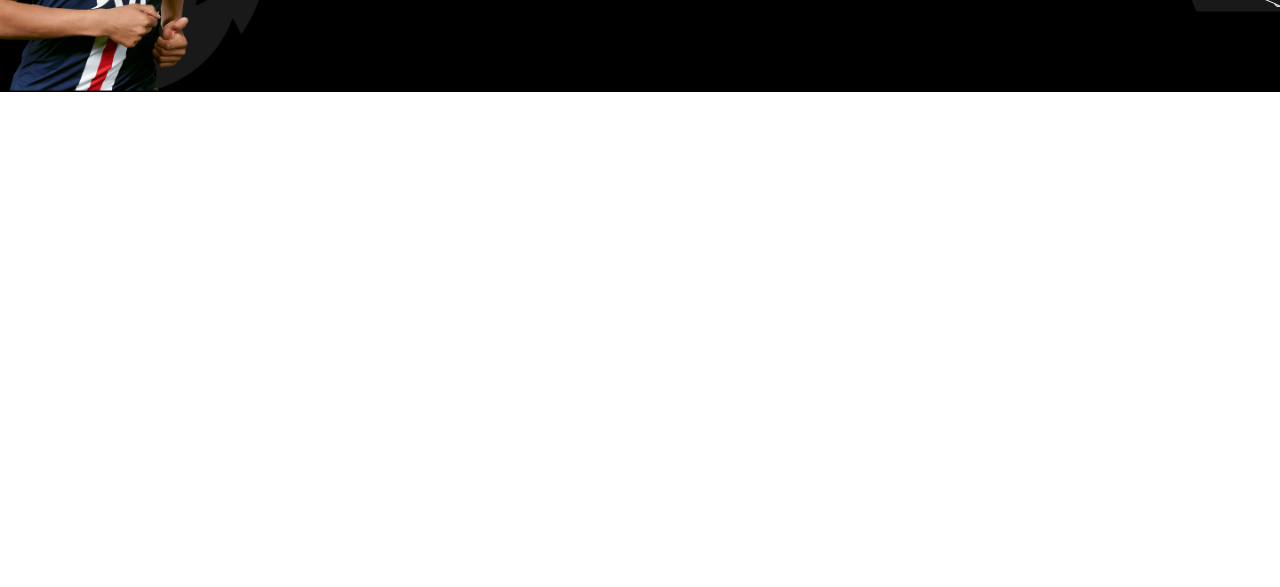
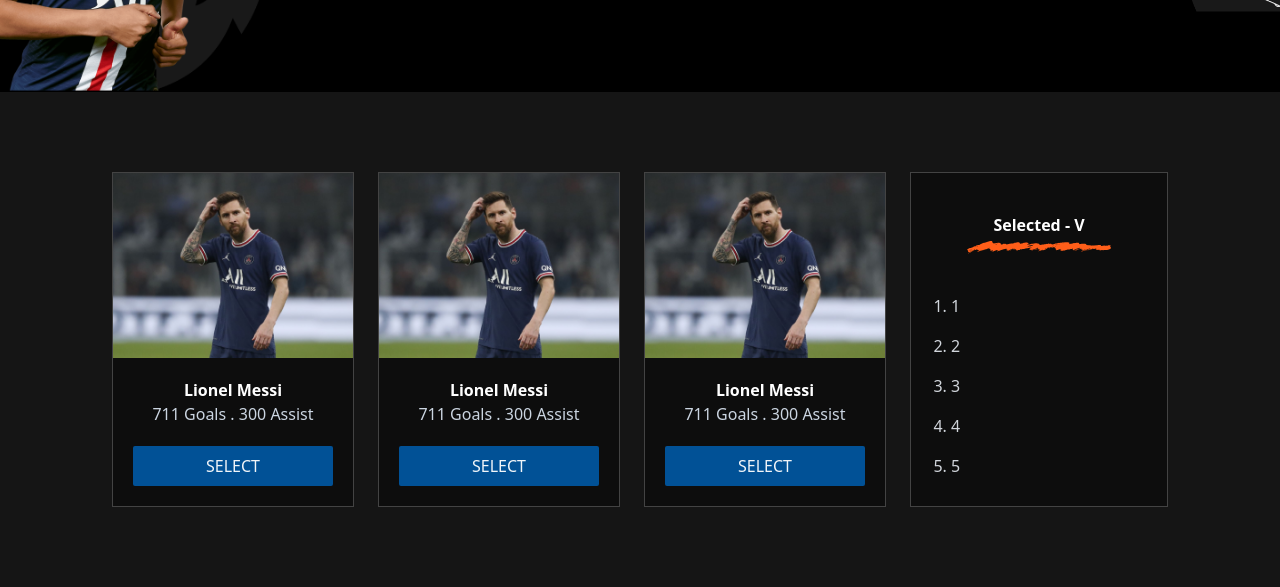
Before and after one commit to showrove-roy/player-s-selection-cost-calculation, a plain HTML site: page index.html in a window 1280 px wide. Shown: the part 298-885 px from the top of the page. Before the commit the page ends 800 px from the top, so only its background shows below. Drawn offline with nearby package versions, Linux system fonts and the light colour scheme.

Commit message:
card added

```diff
--- a/index.html
+++ b/index.html
@@ -13,6 +13,7 @@
 </head>
 <body>
 
+  <!-- Header section start -->
 <header class="bg-black">
   <div class="flex h-auto items-center">
     <div class="w-3/12 -mb-4">
@@ -21,7 +22,7 @@
     <div class="w-6/12 text-center px-10">
       <h1 class="text-orange-500 text-5xl font-bold font">Choose Your Best Choice</h1>
 
-      <p class="text-gray-100 px-5 mt-5">Amet minim mollit non deserunt ullamco est sit aliqua dolor do amet sint. Velit officia consequat duis enim velit mollit. Exercitation veniam consequat sunt nostrud amet.</p>
+      <p class="text-gray-100 px-5 mt-5 text-lg">Amet minim mollit non deserunt ullamco est sit aliqua dolor do amet sint. Velit officia consequat duis enim velit mollit. Exercitation veniam consequat sunt nostrud amet.</p>
     </div>
     <div class="w-3/12 text-right pl-24 -mb-5">
       <img class="w-40 mt-10" src="images/Card-psg.png" alt="">
@@ -30,7 +31,86 @@
   </div>
 </header>
 
+  <!-- Header section End -->
 
+<main class="bg-[#151515] px-28 py-20">
+
+  <section class="flex gap-x-6">
+
+    <!-- Player card section start -->
+    <section class="w-9/12 grid grid-cols-3 gap-6">
+      <!-- card - 1 -->
+      <div class="bg-[#0D0D0D] border border-[#434343]">
+        <div><img class="w-full" src="images/Rectangle 144-1.png" alt=""></div>
+        <div class="pt-5 pb-3 w-5/6 m-auto">
+          <h2 class="text-white text-center font-semibold mb">Lionel Messi</h2>
+          <p class="text-slate-300 text-center mb-5">
+            <span>711 Goals</span>
+            .
+            <span>300 Assist</span>
+        </p>
+          <button class="bg-[#015196] font-medium py-2 rounded-sm text-slate-100 w-full hover:bg-[#A2A9AF]">SELECT</button>
+        </div>
+      </div>
+      <!-- card - 2 -->
+      <div class="bg-[#0D0D0D] border border-[#434343]">
+        <div><img class="w-full" src="images/Rectangle 144-1.png" alt=""></div>
+        <div class="pt-5 pb-3 w-5/6 m-auto">
+          <h2 class="text-white text-center font-semibold mb">Lionel Messi</h2>
+          <p class="text-slate-300 text-center mb-5">
+            <span>711 Goals</span>
+            .
+            <span>300 Assist</span>
+        </p>
+          <button class="bg-[#015196] font-medium py-2 rounded-sm text-slate-100 w-full hover:bg-[#A2A9AF]">SELECT</button>
+        </div>
+      </div>
+      <!-- card - 3 -->
+      <div class="bg-[#0D0D0D] border border-[#434343]">
+        <div><img class="w-full" src="images/Rectangle 144-1.png" alt=""></div>
+        <div class="pt-5 pb-3 w-5/6 m-auto">
+          <h2 class="text-white text-center font-semibold mb">Lionel Messi</h2>
+          <p class="text-slate-300 text-center mb-5">
+            <span>711 Goals</span>
+            .
+            <span>300 Assist</span>
+        </p>
+          <button class="bg-[#015196] font-medium py-2 rounded-sm text-slate-100 w-full hover:bg-[#A2A9AF]">SELECT</button>
+        </div>
+      </div>
+
+
+    </section>
+    <!-- Player card section End -->
+
+    <!-- calculation section start  -->
+    <section class="w-3/12">
+       <!-- Calculation card -  -->
+       <div class="bg-[#0D0D0D] border border-[#434343] py-5 px-10">
+
+        <div class="pt-5 pb-3 w-5/6 m-auto">
+          <h2 class="text-white text-center font-semibold mb-1">Selected - V</h2>
+          <img class="m-auto" src="images/Ureg-Ureg Marker (1).svg" alt="">
+        </div>
+
+
+
+        <div class="mt-5">
+          <ol class="list-decimal text-gray-300 font-medium leading-10">
+            <li>1</li>
+            <li>2</li>
+            <li>3</li>
+            <li>4</li>
+            <li>5</li>
+          </ol>
+        </div>
+      </div>
+    </section>
+    <!-- calculation section start  -->
+
+  </section>
+
+</main>
 
 
   <script src="js/app.js"></script>
```
Also changed, not shown: images/Line Marker.svg (added), images/Ureg-Ureg Marker (1).svg (added), images/Ureg-Ureg Marker.svg (added).
